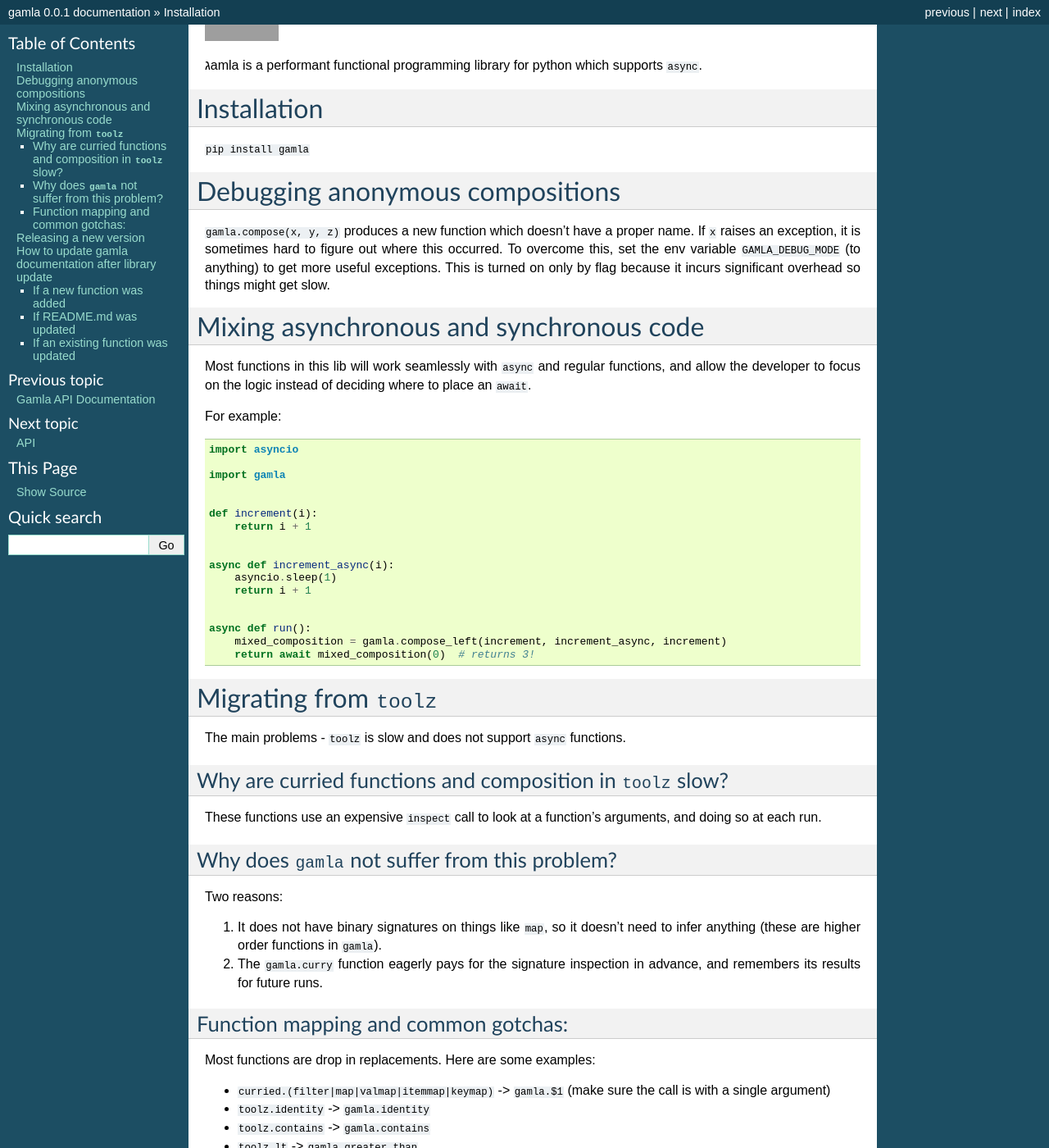
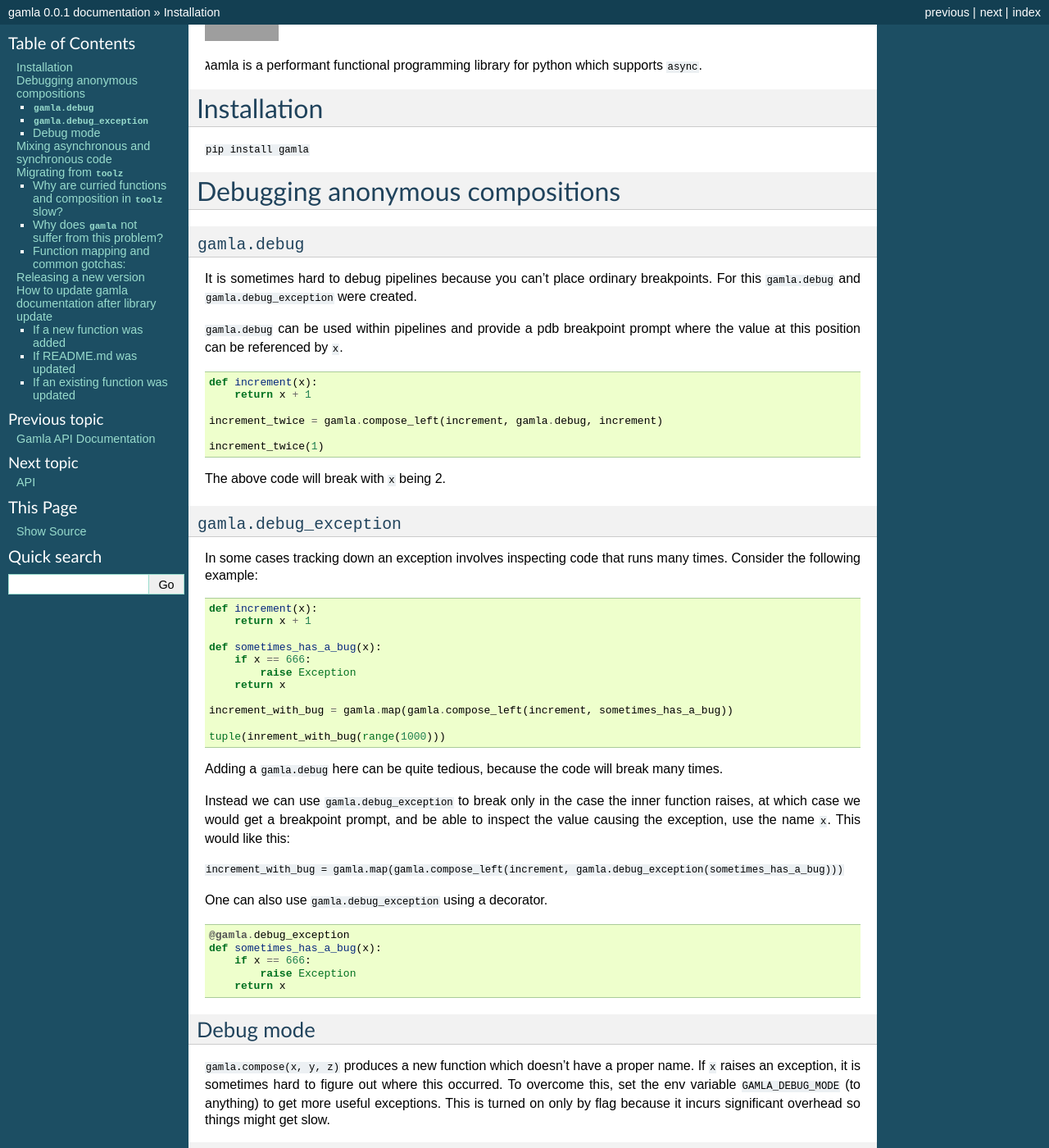
Before and after one commit to hyroai/gamla, a Sphinx documentation site: the page built from docs/source/README.rst, in a window 1280 px wide and 1400 px high. Shown: the whole window at 82% size. Built offline with Sphinx 7.4.7, drawn with Linux system fonts in a browser that asks for light colours; grey boxes are pictures that could not be loaded.

Commit message:
update README.rst to be the same as README.md

```diff
--- a/docs/source/README.rst
+++ b/docs/source/README.rst
@@ -14,6 +14,64 @@ Installation
 
 Debugging anonymous compositions
 --------------------------------
+
+``gamla.debug``
+^^^^^^^^^^^^^^^^^^^
+
+It is sometimes hard to debug pipelines because you can't place ordinary breakpoints. For this ``gamla.debug`` and ``gamla.debug_exception`` were created.
+
+``gamla.debug`` can be used within pipelines and provide a pdb breakpoint prompt where the value at this position can be referenced by ``x``.
+
+.. code-block:: python
+
+
+   def increment(x):
+       return x + 1
+
+   increment_twice = gamla.compose_left(increment, gamla.debug, increment)
+
+   increment_twice(1)
+
+The above code will break with ``x`` being 2.
+
+``gamla.debug_exception``
+^^^^^^^^^^^^^^^^^^^^^^^^^^^^^
+
+In some cases tracking down an exception involves inspecting code that runs many times. Consider the following example:
+
+.. code-block:: python
+
+
+   def increment(x):
+       return x + 1
+
+   def sometimes_has_a_bug(x):
+       if x == 666:
+           raise Exception
+       return x
+
+   increment_with_bug = gamla.map(gamla.compose_left(increment, sometimes_has_a_bug))
+
+   tuple(inrement_with_bug(range(1000)))
+
+Adding a ``gamla.debug`` here can be quite tedious, because the code will break many times.
+
+Instead we can use ``gamla.debug_exception`` to break only in the case the inner function raises, at which case we would get a breakpoint prompt, and be able to inspect the value causing the exception, use the name ``x``. This would like this:
+
+``increment_with_bug = gamla.map(gamla.compose_left(increment, gamla.debug_exception(sometimes_has_a_bug)))``
+
+One can also use ``gamla.debug_exception`` using a decorator.
+
+.. code-block:: python
+
+   @gamla.debug_exception
+   def sometimes_has_a_bug(x):
+       if x == 666:
+           raise Exception
+       return x
+
+Debug mode
+^^^^^^^^^^
 
 ``gamla.compose(x, y, z)`` produces a new function which doesn't have a proper name. If ``x`` raises an exception, it is sometimes hard to figure out where this occurred. To overcome this, set the env variable ``GAMLA_DEBUG_MODE`` (to anything) to get more useful exceptions. This is turned on only by flag because it incurs significant overhead so things might get slow.
 
```
